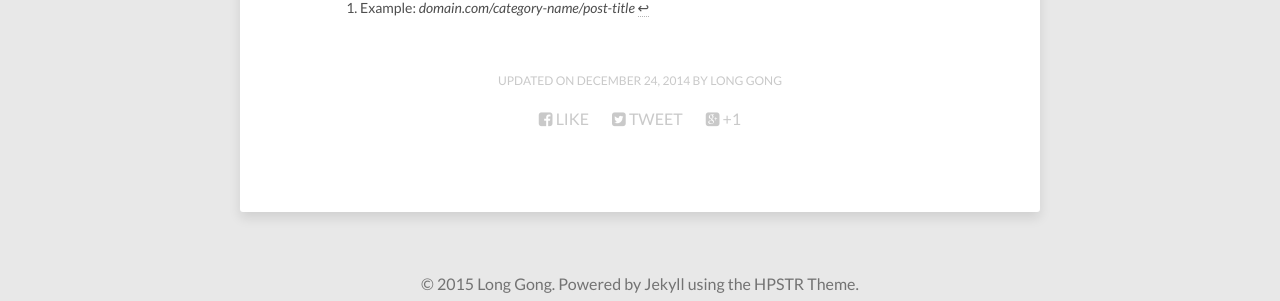
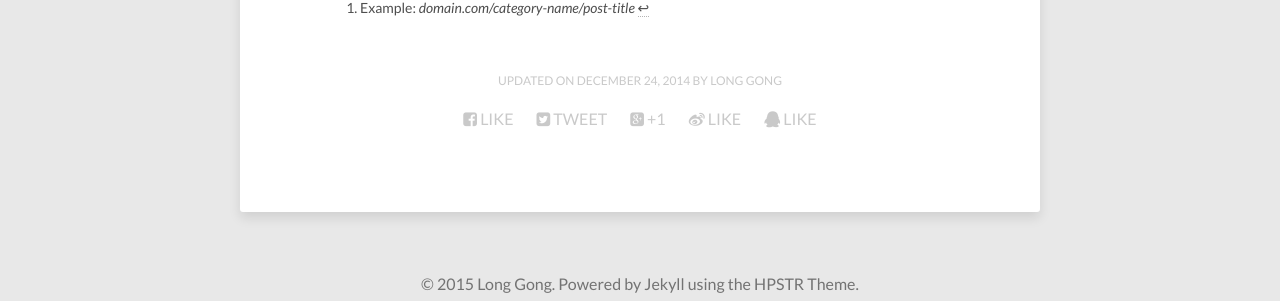
Before and after one commit to xlong88/xlong88.github.io, a Jekyll site: the page built from about/index.md, in a window 1280 px wide. Shown: the part 1375-1676 px from the top of the page. Built offline with Jekyll 4.4.1, drawn with Linux system fonts in a browser that asks for light colours; nearby versions of some CDN libraries.

Commit message:
Signed-off-by: longon <gonglong@mail.ustc.edu.cn>

```diff
--- a/_includes/social-share.html
+++ b/_includes/social-share.html
@@ -3,5 +3,7 @@
     <li class="facebook"><a href="https://www.facebook.com/sharer/sharer.php?u={{ site.url }}{{ page.url }}" title="Share on Facebook"><span class="count"><i class="fa fa-facebook-square"></i> Like</span></a></li>
     <li class="twitter"><a href="https://twitter.com/intent/tweet?text={{ site.url }}{{ page.url }}" title="Share on Twitter"><span class="count"><i class="fa fa-twitter-square"></i> Tweet</span></a></li>
     <li class="googleplus"><a href="https://plus.google.com/share?url={{ site.url }}{{ page.url }}" title="Share on Google Plus"><span class="count"><i class="fa fa-google-plus-square"></i> +1</span></a></li>
+	<li class="weibo"><a href="http://v.t.sina.com.cn/share/share.php?url={{ site.url }}{{ page.url }}" title="Share on Sina Weibo"><span class="count"><i class="fa fa-weibo"></i> Like</span></a></li>
+	<li class="qq"><a href="http://sns.qzone.qq.com/cgi-bin/qzshare/cgi_qzshare_onekey?url={{ site.url }}{{ page.url }}" title="Share on QQ Zone"><span class="count"><i class="fa fa-qq"></i> Like</span></a></li>
   </ul>
 </div><!-- /.social-share -->
```
